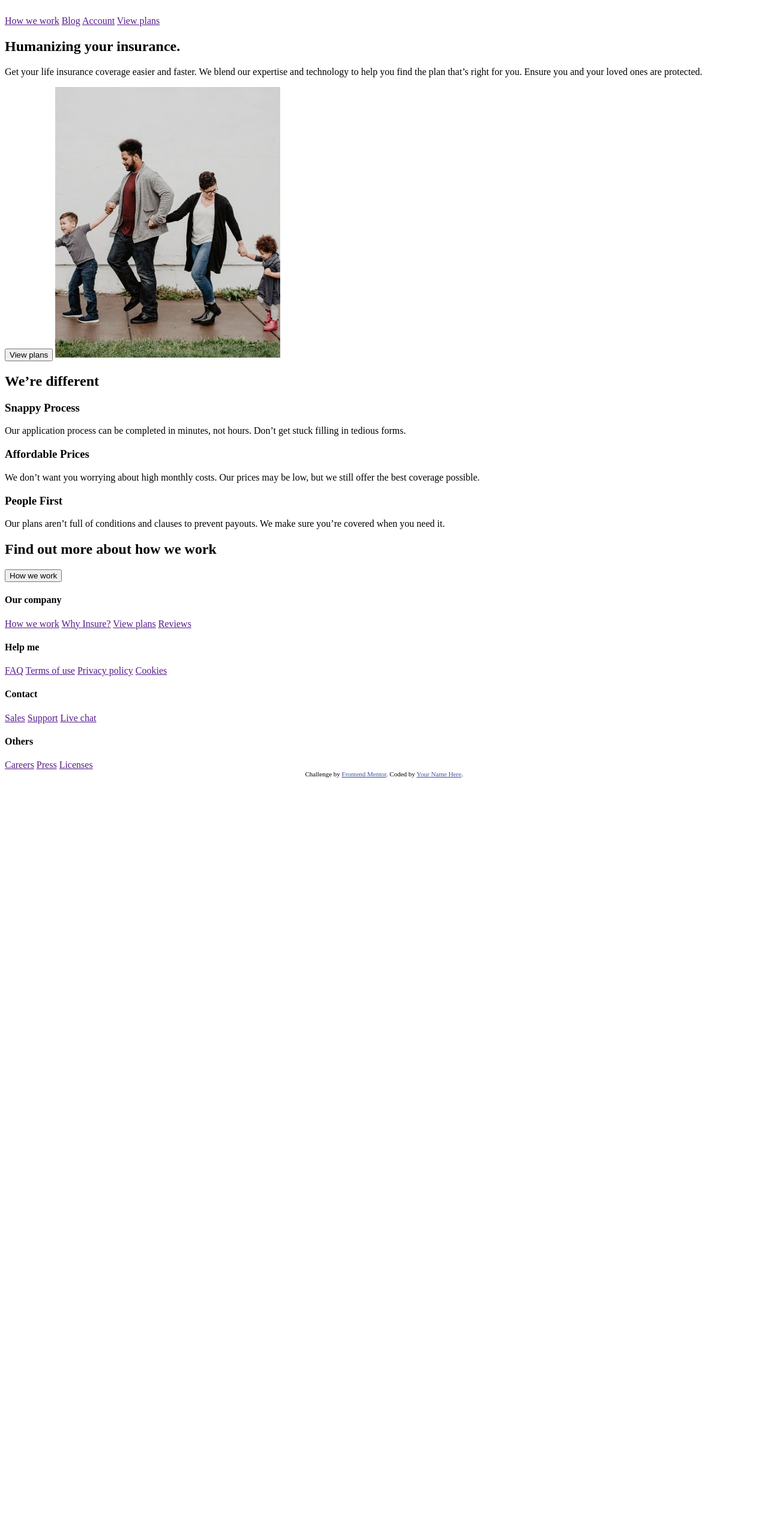
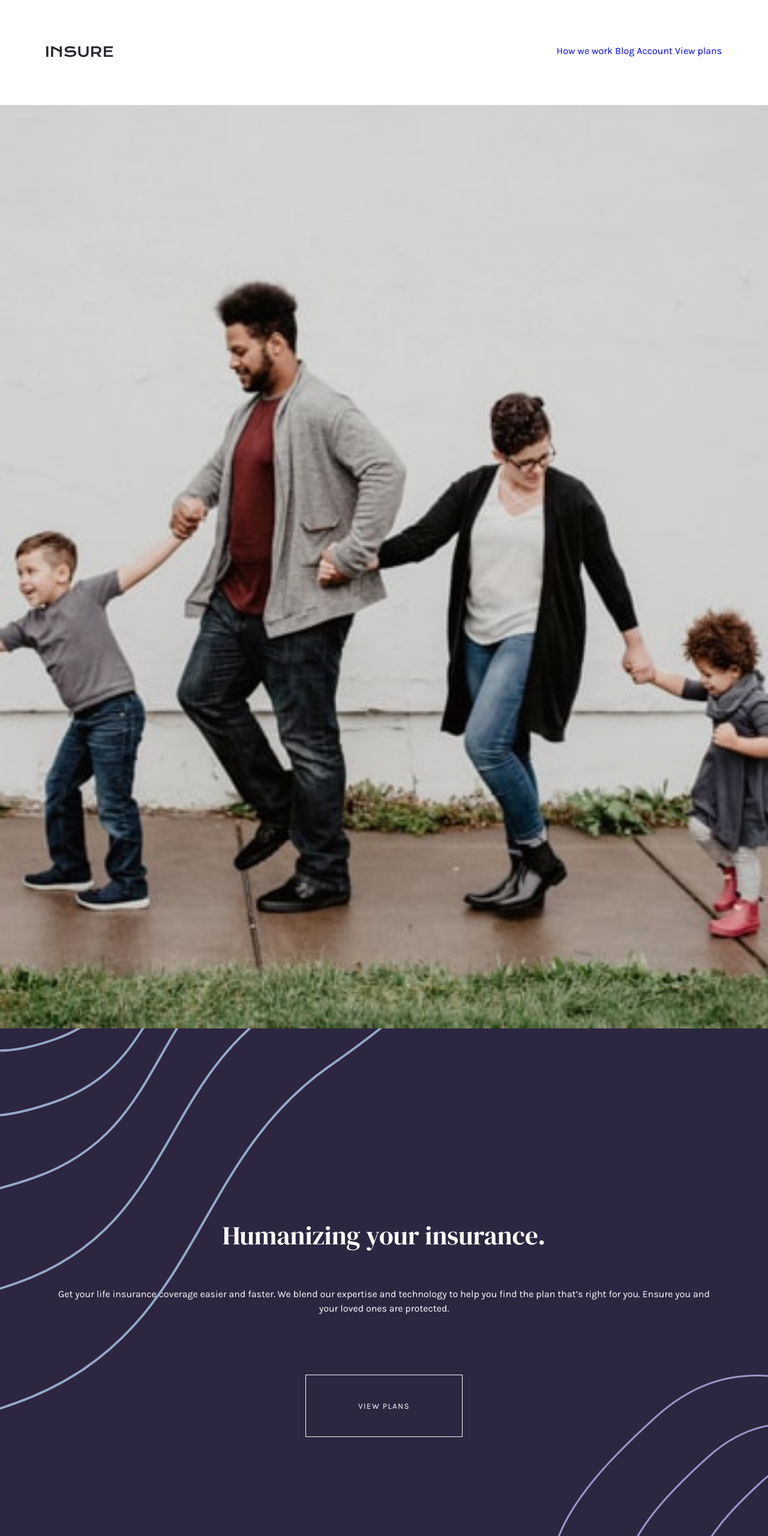
Before and after one commit to ceciliastier/frontend-mentor-insure-landing-page, a plain HTML site: page index.html in a window 1280 px wide. Shown: the top 2560 px of the page at 60% size. Before the commit the page ends 1304 px from the top, so only its background shows below. Drawn offline with Linux system fonts and the light colour scheme.

Commit message:
started styles and completed the intro styles

```diff
--- a/index.html
+++ b/index.html
@@ -5,54 +5,57 @@
   <meta name="viewport" content="width=device-width, initial-scale=1.0"> <!-- displays site properly based on user's device -->
 
   <link rel="icon" type="image/png" sizes="32x32" href="./images/favicon-32x32.png">
+  <link rel="stylesheet" href="reset.css">
+  <link rel="stylesheet" href="styles.css">
 
   <title>Frontend Mentor | Insure landing page</title>
-
-  <!-- Feel free to remove these styles or customise in your own stylesheet 👍 -->
-  <style>
-    .attribution { font-size: 11px; text-align: center; }
-    .attribution a { color: hsl(228, 45%, 44%); }
-  </style>
 </head>
 <body>
 
   <header>
-    <a href="#"><img src="images/logo.svg" alt=""></a>
+    <a href="#"><img src="img/logo.svg" alt=""></a>
     <nav>
-        <a href="">How we work</a>
-        <a href="">Blog</a>
-        <a href="">Account</a>
-        <a href="">View plans</a>
+        <a href="#">How we work</a>
+        <a href="#">Blog</a>
+        <a href="#">Account</a>
+        <a href="#">View plans</a>
     </nav>
   </header>
 
   <main>
 
-    <section>
-      <h1>Humanizing your insurance.</h1>
-      <p>Get your life insurance coverage easier and faster. We blend our expertise
-      and technology to help you find the plan that’s right for you. Ensure you
-      and your loved ones are protected.</p>
-      <button>View plans</button>
-      <img src="img/image-intro-mobile.jpg" alt="intro image">
+    <section class="intro">
+      <img class="mobile-intro-image" src="img/image-intro-mobile.jpg" alt="intro image">
+      <div>
+        <h1>Humanizing your insurance.</h1>
+        <p>Get your life insurance coverage easier and faster. We blend our expertise
+        and technology to help you find the plan that’s right for you. Ensure you
+        and your loved ones are protected.</p>
+        <button>View plans</button>
+        <img class="decor-left" src="img/bg-pattern-intro-left-mobile.svg" alt="decorative squiggles">
+        <img class="decor-right" src="img/bg-pattern-intro-right-mobile.svg" alt="decorative squiggles">
+      </div>
     </section>
 
     <section>
       <h2>We’re different</h2>
 
       <section>
+        <img src="img/icon-snappy-process.svg" alt="snappy icon">
         <h3>Snappy Process</h3>
         <p>Our application process can be completed in minutes, not hours. Don’t get
         stuck filling in tedious forms.</p>
       </section>
 
       <section>
+        <img src="img/icon-affordable-prices.svg" alt="affordable icon">
         <h3>Affordable Prices</h3>
         <p>We don’t want you worrying about high monthly costs. Our prices may be low,
         but we still offer the best coverage possible.</p>
       </section>
 
       <section>
+        <img src="img/icon-people-first.svg" alt="people icon">
         <h3>People First</h3>
         <p>Our plans aren’t full of conditions and clauses to prevent payouts. We make
         sure you’re covered when you need it.</p>
@@ -68,36 +71,47 @@
   </main>
 
   <footer>
+
     <nav>
 
       <div>
+        <img src="img/logo.svg" alt="logo">
+        <div>
+          <a href="#"><img src="img/icon-facebook.svg" alt="facebook icon"></a>
+          <a href="#"><img src="img/icon-twitter.svg" alt="twitter icon"></a>
+          <a href="#"><img src="img/icon-pinterest.svg" alt="pinterest icon"></a>
+          <a href="#"><img src="img/icon-instagram.svg" alt="instagram icon"></a>
+        </div>
+      </div>
+
+      <div>
         <h4>Our company</h4>
-        <a href="">How we work</a>
-        <a href="">Why Insure?</a>
-        <a href="">View plans</a>
-        <a href="">Reviews</a>
+        <a href="#">How we work</a>
+        <a href="#">Why Insure?</a>
+        <a href="#">View plans</a>
+        <a href="#">Reviews</a>
       </div>
 
       <div>
         <h4>Help me</h4>
-        <a href="">FAQ</a>
-        <a href="">Terms of use</a>
-        <a href="">Privacy policy</a>
-        <a href="">Cookies</a>
+        <a href="#">FAQ</a>
+        <a href="#">Terms of use</a>
+        <a href="#">Privacy policy</a>
+        <a href="#">Cookies</a>
       </div>
 
       <div>
         <h4>Contact</h4>
-        <a href="">Sales</a>
-        <a href="">Support</a>
-        <a href="">Live chat</a>
+        <a href="#">Sales</a>
+        <a href="#">Support</a>
+        <a href="#">Live chat</a>
       </div>
 
       <div>
         <h4>Others</h4>
-        <a href="">Careers</a>
-        <a href="">Press</a>
-        <a href="">Licenses</a>
+        <a href="#">Careers</a>
+        <a href="#">Press</a>
+        <a href="#">Licenses</a>
       </div>
 
   </nav>
--- /dev/null
+++ b/reset.css
@@ -0,0 +1,51 @@
+/* http://meyerweb.com/eric/tools/css/reset/
+   v2.0 | 20110126
+   License: none (public domain)
+*/
+
+html, body, div, span, applet, object, iframe,
+h1, h2, h3, h4, h5, h6, p, blockquote, pre,
+a, abbr, acronym, address, big, cite, code,
+del, dfn, em, img, ins, kbd, q, s, samp,
+small, strike, strong, sub, sup, tt, var,
+b, u, i, center,
+dl, dt, dd, ol, ul, li,
+fieldset, form, label, legend,
+table, caption, tbody, tfoot, thead, tr, th, td,
+article, aside, canvas, details, embed,
+figure, figcaption, footer, header, hgroup,
+menu, nav, output, ruby, section, summary,
+time, mark, audio, video {
+	margin: 0;
+	padding: 0;
+	border: 0;
+	font-size: 100%;
+	font: inherit;
+	vertical-align: baseline;
+}
+/* HTML5 display-role reset for older browsers */
+article, aside, details, figcaption, figure,
+footer, header, hgroup, menu, nav, section {
+	display: block;
+}
+body {
+	line-height: 1;
+}
+ol, ul {
+	list-style: none;
+}
+blockquote, q {
+	quotes: none;
+}
+blockquote:before, blockquote:after,
+q:before, q:after {
+	content: '';
+	content: none;
+}
+table {
+	border-collapse: collapse;
+	border-spacing: 0;
+}
+a{
+	text-decoration: none;
+}
--- /dev/null
+++ b/styles.scss
@@ -0,0 +1,83 @@
+//IMPORT FONTS
+@import url('https://fonts.googleapis.com/css2?family=DM+Serif+Display&family=Karla:wght@400;700&display=swap');
+//FONT VARIABLES
+$display: 'DM Serif Display', serif;
+$body: 'Karla', sans-serif;
+//COLOR VARIABLES
+$darkViolet: hsl(256, 26%, 20%);
+$grayishBlue: hsl(216, 30%, 68%);
+$veryDarkViolet: hsl(270, 9%, 17%);
+$darkGrayishViolet: hsl(273, 4%, 51%);
+$veryLightGray: hsl(0, 0%, 98%);
+//MIXINS
+@mixin btn {
+    background-color: $darkViolet;
+    color: #fff;
+    text-transform: uppercase;
+    letter-spacing: .1em;
+    border: 1px solid #fff;
+    padding: 4% 8%;
+}
+//STYLES
+//global
+body{
+    max-width: 100vw;
+    h1, h2, h3{
+        font-family: $display;
+    }
+    p, a, h4, button{
+        font-family: $body;
+    }
+}
+//header
+header{
+    box-sizing: border-box;
+    width: 100vw;
+    display: flex;
+    justify-content: space-between;
+    padding: 6%;
+}
+
+
+////MAIN
+
+// intro section
+.intro{
+    background-color: $darkViolet;
+    width: 100%;
+    .mobile-intro-image{
+        width: 100vw;
+    }
+    div{
+        width: 85%;
+        margin: 0 auto;
+        text-align: center;
+        color: #fff;
+        padding: 25% 0;
+        position: relative;
+        .decor-left{
+            position: absolute;
+            top: -3px;
+            left: -10%;
+            width: 60%;
+        }
+        .decor-right{
+            position: absolute;
+            width: 35%;
+            right: -10%;
+        }
+        h1{
+            font-size: 2.7em;
+            margin-bottom: 6%;
+            position: relative;
+            z-index: 1;
+        }
+        p{
+            line-height: 1.5em;
+            margin-bottom: 9%;
+        }
+        button{
+            @include btn;
+        }
+    }
+}
```
Also changed, not shown: styles.css (added), 1 other file.
